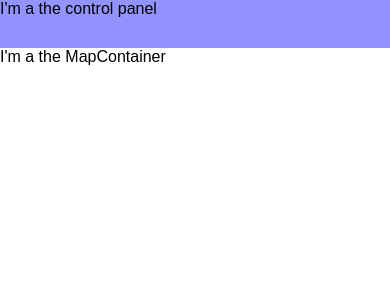
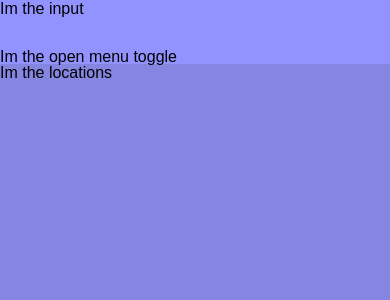
Before and after one commit to kepelrs/ReactMap, a React (Create React App) app: page / in a window 390 px wide. Shown: the top 300 px of the page. Built offline with nearby package versions, Linux system fonts and the light colour scheme.

Commit message:
Make ControlPanel responsive with CSS

```diff
--- a/src/App.css
+++ b/src/App.css
@@ -1,25 +1,70 @@
+/* Control Panel styles */
 .control-panel {
-  height: 3em;
-  width: 100%;
-  background-color: #9293FF;
-}
-
-.map-container {
   width: 100%;
 }
 
+.control-panel * {
+  position: relative;
+  background-color: #9293FF;
+  z-index: 2;
+}
+
+.filter-locations {
+  height: 3em;
+}
+
+.toggle-locations-list {
+  height: 1em;
+}
+
+.locations-list {
+  position: fixed;
+  height: calc(100vh - 4em);
+  width: 100%;
+  transform: translateY(-120%);
+  transition: 500ms;
+  background-color: #8585e2;
+  z-index: 1;
+}
+
+.locations-list.open{
+  transform: initial;
+}
+
+/* Map styles */
+.map-container {
+  height: calc(100vh - 4em);
+  width: 100%;
+}
+
+/* For responsiveness */
 @media only screen and (min-width: 768px) {
+  /* App styles */
   .App {
     display: flex;
     flex-wrap: wrap;
   }
 
+  /* Control Panel styles */
   .control-panel {
     width: 20%;
     height: 100vh;
   }
 
+  .toggle-locations-list{
+    display: none;
+  }
+
+  .locations-list {
+    height: calc(100vh - 3em);
+    position: relative;
+    transform: initial;
+    transition: initial;
+}
+
+  /* Map styles */
   .map-container {
     width: 80%;
+    height: 100vh;
   }
 }
--- a/src/ControlPanel.js
+++ b/src/ControlPanel.js
@@ -1,9 +1,20 @@
 import React from 'react';
 
-function ControlPanel(props) {
-  return (
-    <div className="control-panel">I'm a the control panel</div>
-  );
+class ControlPanel extends React.Component {
+  state = {
+    query: '',
+    panelOpen: true
+  }
+
+  render (){
+    return (
+    <div className="control-panel">
+      <div className="filter-locations">Im the input</div>
+      <div className="toggle-locations-list">Im the open menu toggle</div>
+      <div className="locations-list open">Im the locations</div>
+    </div>
+    );
+  }
 }
 
 export default ControlPanel;
```
